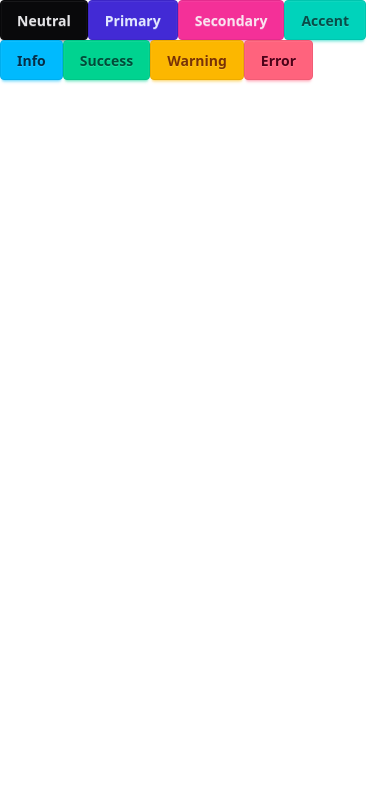
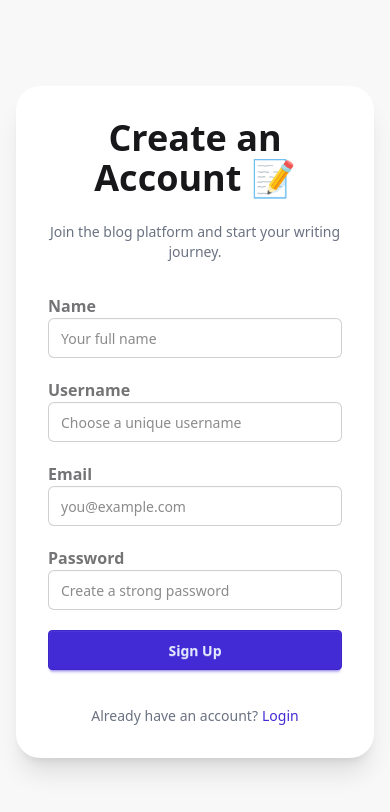
Before and after one commit to sidad112004/Blog, a React (Vite) app in the folder frontend/: page / in a window 390 px wide. Shown: the top 812 px of the page. Built offline with nearby package versions, Linux system fonts and the light colour scheme.

Commit message:
login and singup pages are completed

```diff
--- a/frontend/src/App.jsx
+++ b/frontend/src/App.jsx
@@ -1,16 +1,12 @@
 import React from 'react'
+import Signin from './components/signin/Signin'
+import Signup from './components/signup/Signup'
 
 function App() {
   return (
     <>
-    <button className="btn btn-neutral">Neutral</button>
-<button className="btn btn-primary">Primary</button>
-<button className="btn btn-secondary">Secondary</button>
-<button className="btn btn-accent">Accent</button>
-<button className="btn btn-info">Info</button>
-<button className="btn btn-success">Success</button>
-<button className="btn btn-warning">Warning</button>
-<button className="btn btn-error">Error</button>
+    {/* <Signin/> */}
+    <Signup/>
     </>
   )
 }
--- /dev/null
+++ b/frontend/src/components/signin/Signin.jsx
@@ -0,0 +1,84 @@
+import { useState } from "react";
+
+function Signin() {
+    const [username, setUsername] = useState("");
+    const [password, setPassword] = useState("");
+
+    const handleSignin = (e) => {
+        e.preventDefault();
+        if (!username || !password) {
+            alert("Please enter both username and password.");
+            return;
+        }
+        console.log("Username:", username);
+        console.log("Password:", password);
+    };
+
+    return (
+        <div className="min-h-screen bg-base-200 flex items-center justify-center px-4">
+            <div className="w-full max-w-5xl bg-base-100 rounded-3xl shadow-xl overflow-hidden flex flex-col lg:flex-row">
+
+                {/* Left side login image - hidden on mobile */}
+                <div className="hidden lg:flex w-full lg:w-1/2 bg-base-300 items-center justify-center p-6">
+                    <img
+                        src="https://cdn.dribbble.com/users/1958452/screenshots/10979353/media/7e62ec4f56a2e3dbb4c31808bc6ae5df.png"
+                        alt="Login Illustration"
+                        className="w-full h-auto max-h-[450px] object-contain"
+                    />
+                </div>
+
+                {/* Right side form */}
+                <div className="w-full lg:w-1/2 p-8 sm:p-12">
+                    <h2 className="text-4xl font-bold mb-6 text-center">Welcome Back 👋</h2>
+                    <p className="text-center text-sm mb-8 text-gray-500">
+                        Sign in to your blog account to start writing or reading.
+                    </p>
+
+                    <form onSubmit={handleSignin} className="space-y-5">
+                        <div className="form-control">
+                            <label className="label">
+                                <span className="label-text font-semibold">Username</span>
+                            </label>
+                            <input
+                                type="text"
+                                placeholder="Enter your username"
+                                className="input w-full bg-base-100 focus:outline-none focus:ring-2 focus:ring-sky-400 rounded-md"
+                                value={username}
+                                onChange={(e) => setUsername(e.target.value)}
+                            />
+                        </div>
+
+                        <div className="form-control">
+                            <label className="label">
+                                <span className="label-text font-semibold">Password</span>
+                            </label>
+                            <input
+                                type="password"
+                                placeholder="Enter your password"
+                                className="input w-full bg-base-100 focus:outline-none focus:ring-2 focus:ring-sky-400 rounded-md"
+                                value={password}
+                                onChange={(e) => setPassword(e.target.value)}
+                            />
+                            <label className="label">
+                                <a href="#" className="label-text-alt link link-hover text-sm text-primary">
+                                    Forgot password?
+                                </a>
+                            </label>
+                        </div>
+
+                        <button type="submit" className="btn btn-primary w-full">
+                            Login
+                        </button>
+
+                        <div className="text-sm text-center text-gray-500 mt-4">
+                            Don’t have an account?
+                            <a href="#" className="ml-1 text-primary font-medium link link-hover">Sign up</a>
+                        </div>
+                    </form>
+                </div>
+            </div>
+        </div>
+    );
+}
+
+export default Signin;
--- /dev/null
+++ b/frontend/src/components/signup/Signup.jsx
@@ -0,0 +1,114 @@
+import { useState } from "react";
+
+function Signup() {
+    const [name, setName] = useState("");
+    const [username, setUsername] = useState("");
+    const [email, setEmail] = useState("");
+    const [password, setPassword] = useState("");
+
+    const handleSignup = (e) => {
+        e.preventDefault();
+
+        if (!name || !username || !email || !password) {
+            alert("Please fill in all fields.");
+            return;
+        }
+
+        console.log("Signup Details:", {
+            name,
+            username,
+            email,
+            password
+        });
+
+
+    };
+
+    return (
+        <div className="min-h-screen bg-base-200 flex items-center justify-center px-4">
+            <div className="w-full max-w-5xl bg-base-100 rounded-3xl shadow-xl overflow-hidden flex flex-col lg:flex-row">
+
+                <div className="hidden lg:flex w-full lg:w-1/2 bg-base-300 items-center justify-center p-6">
+                    <img
+                        src="https://cdn.dribbble.com/users/1751799/screenshots/3818675/media/76e3d44d3e2e6f41a1dc00ce470b1874.png"
+                        alt="Signup Illustration"
+                        className="w-full h-auto max-h-[450px] object-contain"
+                    />
+                </div>
+
+
+                <div className="w-full lg:w-1/2 p-8 sm:p-12">
+                    <h2 className="text-4xl font-bold mb-6 text-center">Create an Account 📝</h2>
+                    <p className="text-center text-sm mb-8 text-gray-500">
+                        Join the blog platform and start your writing journey.
+                    </p>
+
+                    <form onSubmit={handleSignup} className="space-y-5">
+                        <div className="form-control">
+                            <label className="label">
+                                <span className="label-text font-semibold">Name</span>
+                            </label>
+                            <input
+                                type="text"
+                                placeholder="Your full name"
+                                className="input w-full bg-base-100 focus:outline-none focus:ring-2 focus:ring-sky-400 rounded-md"
+                                value={name}
+                                onChange={(e) => setName(e.target.value)}
+                            />
+                        </div>
+
+                        <div className="form-control">
+                            <label className="label">
+                                <span className="label-text font-semibold">Username</span>
+                            </label>
+                            <input
+                                type="text"
+                                placeholder="Choose a unique username"
+                                className="input w-full bg-base-100 focus:outline-none focus:ring-2 focus:ring-sky-400 rounded-md"
+                                value={username}
+                                onChange={(e) => setUsername(e.target.value)}
+                            />
+                        </div>
+
+                        <div className="form-control">
+                            <label className="label">
+                                <span className="label-text font-semibold">Email</span>
+                            </label>
+                            <input
+                                type="email"
+                                placeholder="you@example.com"
+                                className="input w-full bg-base-100 focus:outline-none focus:ring-2 focus:ring-sky-400 rounded-md"
+                                value={email}
+                                onChange={(e) => setEmail(e.target.value)}
+                            />
+                        </div>
+
+                        <div className="form-control">
+                            <label className="label">
+                                <span className="label-text font-semibold">Password</span>
+                            </label>
+                            <input
+                                type="password"
+                                placeholder="Create a strong password"
+                                className="input w-full bg-base-100 focus:outline-none focus:ring-2 focus:ring-sky-400 rounded-md"
+                                value={password}
+                                onChange={(e) => setPassword(e.target.value)}
+                            />
+                        </div>
+
+                        <button type="submit" className="btn btn-primary w-full">
+                            Sign Up
+                        </button>
+
+                        <div className="text-sm text-center text-gray-500 mt-4">
+                            Already have an account?
+                            <a href="#" className="ml-1 text-primary font-medium link link-hover">Login</a>
+                        </div>
+                    </form>
+                </div>
+            </div>
+        </div>
+    );
+}
+
+export default Signup;
```
